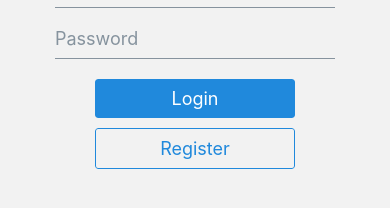
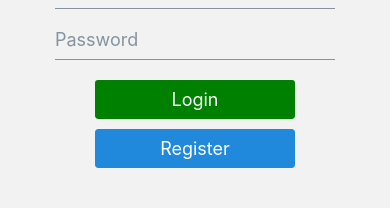
Before and after one commit to robinsrk/robmess, a React Native app: screen /Login in a window 390 px wide. Shown: the part 436-644 px from the top of the page. Built offline with nearby package versions, Linux system fonts and the light colour scheme.

Commit message:
updated button style

```diff
--- a/screens/LoginScreen.js
+++ b/screens/LoginScreen.js
@@ -32,12 +32,11 @@ const LoginScreen = ({ navigation }) => {
         />
       </View>
       <View>
-        <Button title="Login" type="solid" containerStyle={styles.button} />
+        <Button title="Login" buttonStyle={styles.button} />
         <Button
           title="Register"
-          type="outline"
           onPress={() => navigation.navigate("Register")}
-          containerStyle={styles.button}
+          containerStyle={{ marginTop: 10 }}
         />
       </View>
       <View style={{ height: 100 }} />
@@ -55,5 +54,5 @@ const styles = StyleSheet.create({
     padding: 10,
   },
   inputContainer: { width: 300 },
-  button: { color: "green", width: 200, marginTop: 10 },
+  button: { backgroundColor: "green", width: 200, marginTop: 10 },
 });
```
